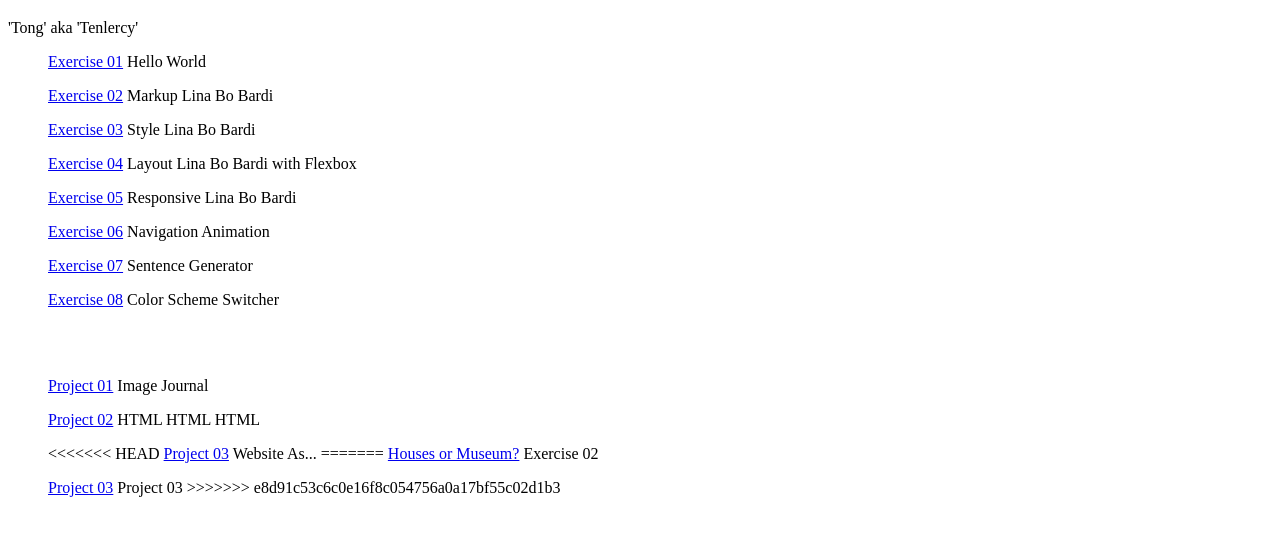
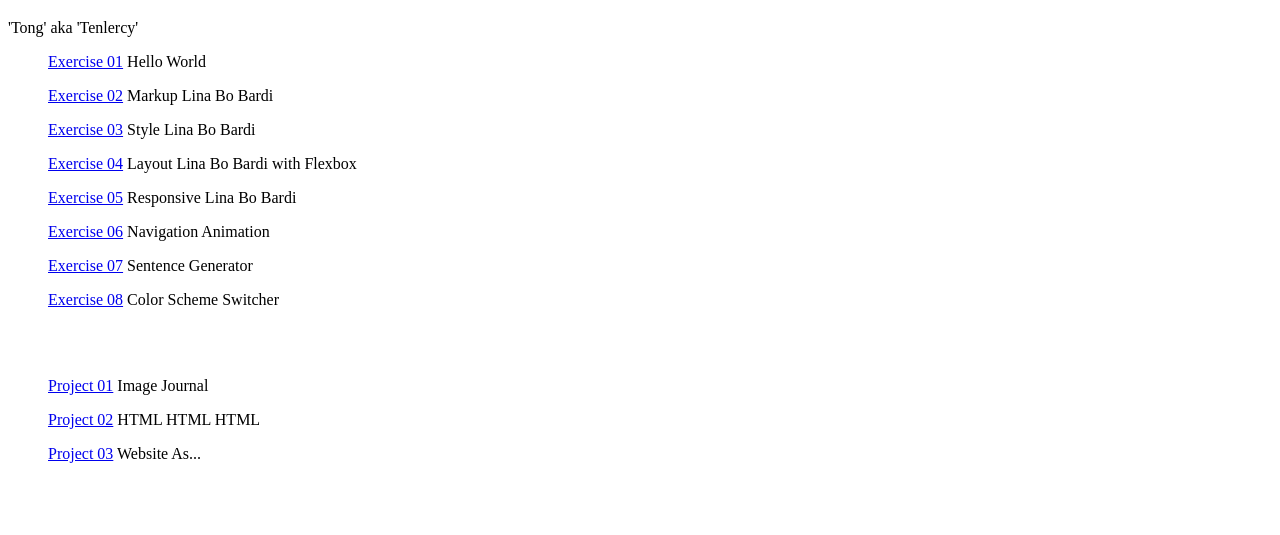
Before and after one commit to Tenlercy/Coding-for-Spatial-Practices, a plain HTML site: page index00.html in a window 1280 px wide. Shown: the part 129-664 px from the top of the page. Drawn offline with Linux system fonts and the light colour scheme.

Commit message:
Update index00.html

```diff
--- a/index00.html
+++ b/index00.html
@@ -52,13 +52,7 @@
                 <a href="Project 02/index.html">Project 02</a>  HTML HTML HTML
             </p>
             <p>
-<<<<<<< HEAD
                 <a href="Project 03/index.html">Project 03</a>  Website As...
-=======
-                <a href="Exercise 02">Houses or Museum?</a> Exercise 02
-            </p>
-            <a href="Project 03/index.html">Project 03</a> Project 03
->>>>>>> e8d91c53c6c0e16f8c054756a0a17bf55c02d1b3
             </p>
         </ul>
 
```
